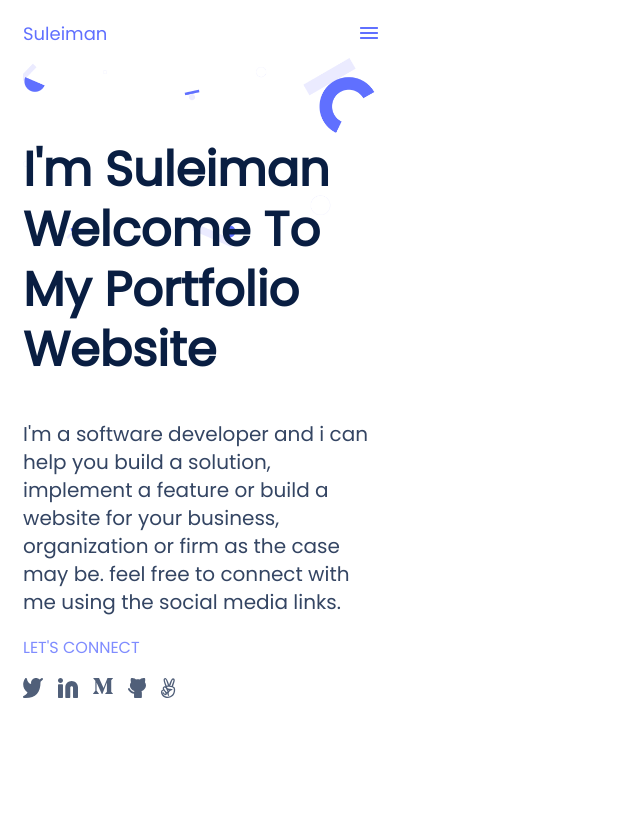
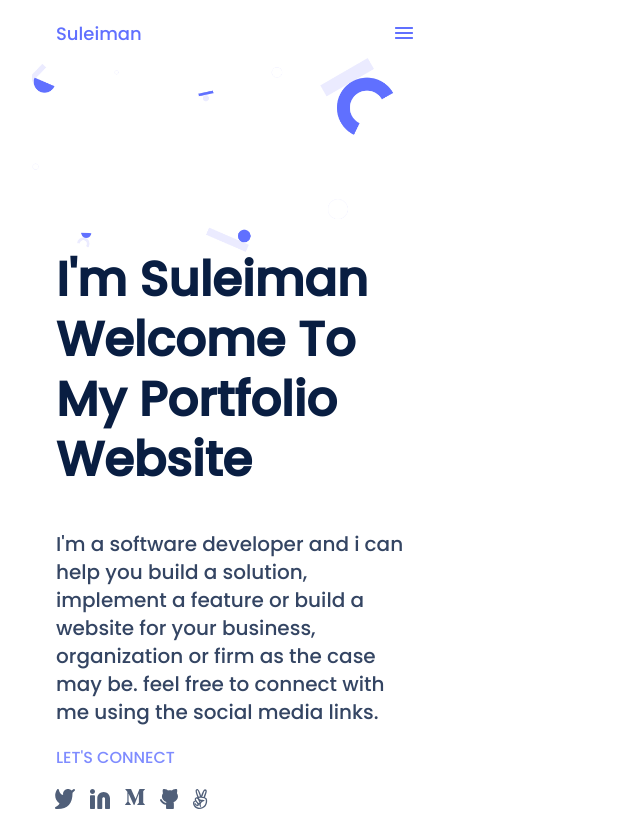
Before and after one commit to shaaibu7/Portfolio-project, a website: page index.html in a window 1280 px wide. Shown: the whole page, without its empty margins (0-640 px from the left). Before the commit the page ends 800 px from the top, so only its background shows below. Drawn offline with Linux system fonts and the light colour scheme.

Commit message:
Updated styling for markup

```diff
--- a/index.html
+++ b/index.html
@@ -5,14 +5,13 @@
   <meta http-equiv="X-UA-Compatible" content="IE=edge">
   <meta name="viewport" content="width=device-width, initial-scale=1.0">
   <link rel="stylesheet" href="style.css">
-  <link rel="stylesheet" href="https://fonts.googleapis.com/css?family=Poppins">
   <title>Portfolio Website</title>
 </head>
 <body>
     <div id="wrapper">
         <header id="container">
             <div>
-                <p class="logo"><a href="#">Suleiman</a></p>
+                <p><a class="logo" href="#">Suleiman</a></p>
             </div>
             <div id="navbar">
                 <a href="#"><img src="images/Hamburguer.png" alt="an image here" class="image"></a>
@@ -28,7 +27,7 @@
              </p>
 
 
-            <h3 class="connect"><a href="#">LET'S CONNECT</a></h3>
+            <h3><a class="connect" href="#">LET'S CONNECT</a></h3>
 
             <ul class="socialmedia">
                 <li><a href="#"><img src="images/twiter.svg" alt="twitter"></a></li>
--- a/style.css
+++ b/style.css
@@ -1,12 +1,14 @@
-/* stylelint-disable -- giving errors in font style */
+@import url('https://fonts.googleapis.com/css2?family=Poppins:ital,wght@0,500;1,100&display=swap');
+
 #wrapper {
-  width: 365px;
+  width: 375px;
   background-image: url('images/Header-bg.png');
   background-repeat: no-repeat;
   background-size: contain;
   background-position-y: calc(50px);
   background-position-x: -10px;
-  margin-left: 15px;
+  margin-left: 24px;
+  margin-right: 24px;
 }
 
 #container {
@@ -14,15 +16,17 @@
   flex-direction: row;
   column-gap: 250px;
   align-content: space-between;
+  margin-left: 24px;
+  margin-right: 24px;
 }
 
 #navbar {
   margin-top: 13px;
 }
 
-.logo > a {
+.logo {
   text-decoration: none;
-  font-family: 'Poppins';
+  font-family: 'Poppins', sans-serif;
   font-weight: 700px;
   font-size: 18px;
   line-height: 20px;
@@ -31,31 +35,38 @@
 
 #name {
   padding-top: 40px;
-  font-family: 'Poppins';
+  font-family: 'Poppins', sans-serif;
   font-style: normal;
   font-weight: 700;
   font-size: 48px;
   line-height: 60px;
   color: #091e42;
+  margin-top: 150px;
+  margin-left: 24px;
+  margin-right: 24px;
 }
 
 #about {
-  font-family: 'Poppins';
+  font-family: 'Poppins', sans-serif;
   font-style: normal;
   font-weight: 400;
   font-size: 20px;
   line-height: 28px;
   color: #344563;
   width: 350px;
+  margin-left: 24px;
+  margin-right: 24px;
 }
 
-.connect > a {
-  font-family: 'Poppins';
+.connect {
+  font-family: 'Poppins', sans-serif;
   font-style: normal;
   font-weight: 500;
   font-size: 16px;
   line-height: 24px;
   color: #7f8cff;
+  margin-left: 24px;
+  margin-right: 24px;
 }
 
 a {
@@ -70,5 +81,6 @@ li {
   display: flex;
   flex-direction: row;
   column-gap: 15px;
-  margin-left: -40px;
+  margin-left: -17px;
+  margin-right: 24px;
 }
```
